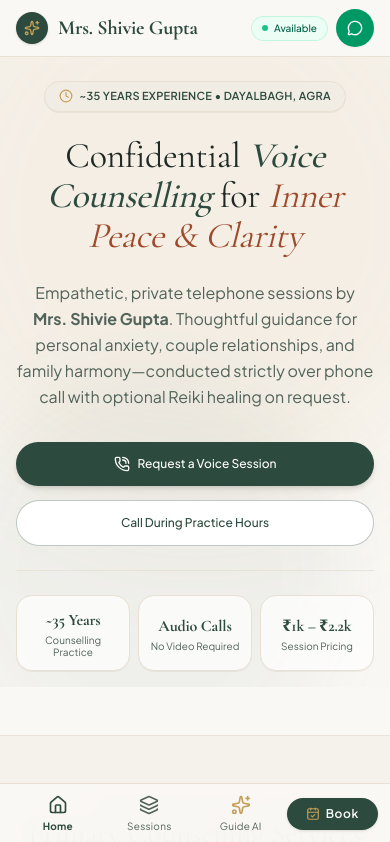
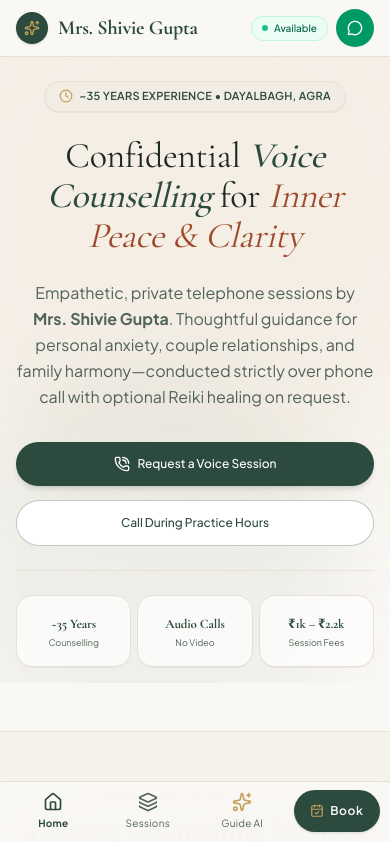
Before and after one commit to pra-labs/dr-shivie-gupta, a Next.js app: page / in a window 390 px wide. Shown: the top 842 px of the page. Built offline with nearby package versions, Linux system fonts and the light colour scheme.

Commit message:
refactor(mobile): polish 375px hero card strip, bottom dock tap targets, and dev indicators

```diff
--- a/next.config.ts
+++ b/next.config.ts
@@ -4,6 +4,7 @@ const nextConfig: NextConfig = {
   /* config options here */
   cacheComponents: true,
   partialPrefetching: true,
+  devIndicators: false,
   turbopack: {
     rules: {
       "*.css": {
--- a/src/app/page.tsx
+++ b/src/app/page.tsx
@@ -48,30 +48,30 @@ export default function HomePage() {
 
           {/* 3-Column Key Guarantees Strip */}
           <div className="pt-6 sm:pt-8 border-t border-[#E8E0D2]/80 max-w-2xl mx-auto">
-            <div className="grid grid-cols-3 gap-2 sm:gap-6 text-center">
-              <div className="p-2.5 sm:p-4 rounded-2xl bg-white/70 border border-[#E8E0D2] shadow-2xs flex flex-col justify-center min-h-[76px] sm:min-h-0">
-                <div className="text-base sm:text-2xl font-serif font-bold text-[#2D4A3E] whitespace-nowrap">
+            <div className="grid grid-cols-3 gap-1.5 sm:gap-6 text-center">
+              <div className="px-1.5 py-2.5 sm:p-4 rounded-2xl bg-white/70 border border-[#E8E0D2] shadow-2xs flex flex-col justify-center min-h-[72px] sm:min-h-0">
+                <div className="text-[13px] sm:text-2xl font-serif font-bold text-[#2D4A3E] whitespace-nowrap">
                   ~35 Years
                 </div>
-                <div className="text-[10px] sm:text-xs text-[#52635A] mt-0.5 leading-tight">
-                  Counselling Practice
+                <div className="text-[9px] sm:text-xs text-[#52635A] mt-0.5 leading-tight">
+                  Counselling
                 </div>
               </div>
-              <div className="p-2.5 sm:p-4 rounded-2xl bg-white/70 border border-[#E8E0D2] shadow-2xs flex flex-col justify-center min-h-[76px] sm:min-h-0">
-                <div className="text-base sm:text-2xl font-serif font-bold text-[#2D4A3E] whitespace-nowrap">
+              <div className="px-1.5 py-2.5 sm:p-4 rounded-2xl bg-white/70 border border-[#E8E0D2] shadow-2xs flex flex-col justify-center min-h-[72px] sm:min-h-0">
+                <div className="text-[13px] sm:text-2xl font-serif font-bold text-[#2D4A3E] whitespace-nowrap">
                   Audio Calls
                 </div>
-                <div className="text-[10px] sm:text-xs text-[#52635A] mt-0.5 leading-tight">
-                  No Video Required
+                <div className="text-[9px] sm:text-xs text-[#52635A] mt-0.5 leading-tight">
+                  No Video
                 </div>
               </div>
-              <div className="p-2.5 sm:p-4 rounded-2xl bg-white/70 border border-[#E8E0D2] shadow-2xs flex flex-col justify-center min-h-[76px] sm:min-h-0">
-                <div className="text-base sm:text-2xl font-serif font-bold text-[#2D4A3E] whitespace-nowrap">
+              <div className="px-1.5 py-2.5 sm:p-4 rounded-2xl bg-white/70 border border-[#E8E0D2] shadow-2xs flex flex-col justify-center min-h-[72px] sm:min-h-0">
+                <div className="text-[13px] sm:text-2xl font-serif font-bold text-[#2D4A3E] whitespace-nowrap">
                   <span className="sm:hidden">₹1k – ₹2.2k</span>
                   <span className="hidden sm:inline">₹1,000 – ₹2,200</span>
                 </div>
-                <div className="text-[10px] sm:text-xs text-[#52635A] mt-0.5 leading-tight">
-                  Session Pricing
+                <div className="text-[9px] sm:text-xs text-[#52635A] mt-0.5 leading-tight">
+                  Session Fees
                 </div>
               </div>
             </div>
--- a/src/components/MobileNavigationDock.tsx
+++ b/src/components/MobileNavigationDock.tsx
@@ -24,14 +24,14 @@ export function MobileNavigationDock() {
 
   return (
     <nav
-      className="md:hidden fixed bottom-0 inset-x-0 z-40 bg-[#FAF8F5]/95 backdrop-blur-md border-t border-[#E8E0D2] px-3 pt-2 pb-[calc(0.5rem+env(safe-area-inset-bottom,0px))] shadow-lg select-none"
+      className="md:hidden fixed bottom-0 inset-x-0 z-40 bg-[#FAF8F5]/95 backdrop-blur-md border-t border-[#E8E0D2] px-2 sm:px-3 pt-1.5 pb-[calc(0.6rem+env(safe-area-inset-bottom,0px))] shadow-lg select-none"
       aria-label="Mobile Bottom Dock"
     >
-      <div className="max-w-md mx-auto grid grid-cols-4 items-center">
+      <div className="max-w-md mx-auto grid grid-cols-4 items-center gap-1">
         {/* 1. Home */}
         <Link
           href="/"
-          className={`flex flex-col items-center justify-center gap-1 min-h-[44px] rounded-xl transition-all active:scale-[0.96] ${
+          className={`flex flex-col items-center justify-center gap-1 min-h-[46px] rounded-xl transition-all active:scale-[0.96] ${
             isHome ? "text-[#2D4A3E] font-bold" : "text-[#52635A] hover:text-[#1F2924]"
           }`}
         >
@@ -42,7 +42,7 @@ export function MobileNavigationDock() {
         {/* 2. Sessions */}
         <Link
           href="/services"
-          className={`flex flex-col items-center justify-center gap-1 min-h-[44px] rounded-xl transition-all active:scale-[0.96] ${
+          className={`flex flex-col items-center justify-center gap-1 min-h-[46px] rounded-xl transition-all active:scale-[0.96] ${
             isServices ? "text-[#2D4A3E] font-bold" : "text-[#52635A] hover:text-[#1F2924]"
           }`}
         >
@@ -53,7 +53,7 @@ export function MobileNavigationDock() {
         {/* 3. Session Guide (Triggers Guidance AI Bottom Sheet) */}
         <button
           onClick={handleOpenAssistant}
-          className="flex flex-col items-center justify-center gap-1 min-h-[44px] rounded-xl text-[#52635A] hover:text-[#2D4A3E] transition-all active:scale-[0.96] cursor-pointer"
+          className="flex flex-col items-center justify-center gap-1 min-h-[46px] rounded-xl text-[#52635A] hover:text-[#2D4A3E] transition-all active:scale-[0.96] cursor-pointer"
           aria-label="Open Session Guidance AI"
         >
           <Sparkles className="w-5 h-5 text-[#C5A059]" />
@@ -61,10 +61,10 @@ export function MobileNavigationDock() {
         </button>
 
         {/* 4. Primary Book Action */}
-        <div className="flex items-center justify-center">
+        <div className="flex items-center justify-center px-0.5">
           <button
             onClick={handleOpenBooking}
-            className="flex items-center justify-center gap-1.5 w-full py-2 px-3 rounded-full bg-[#2D4A3E] text-white shadow-sm font-semibold text-xs tracking-wider transition-all active:scale-[0.95] cursor-pointer"
+            className="flex items-center justify-center gap-1.5 w-full min-h-[42px] py-2 px-2.5 rounded-full bg-[#2D4A3E] text-white shadow-sm font-semibold text-xs tracking-wider transition-all active:scale-[0.95] cursor-pointer"
             aria-label="Book a voice session"
           >
             <CalendarCheck className="w-3.5 h-3.5 text-[#C5A059]" />
```
